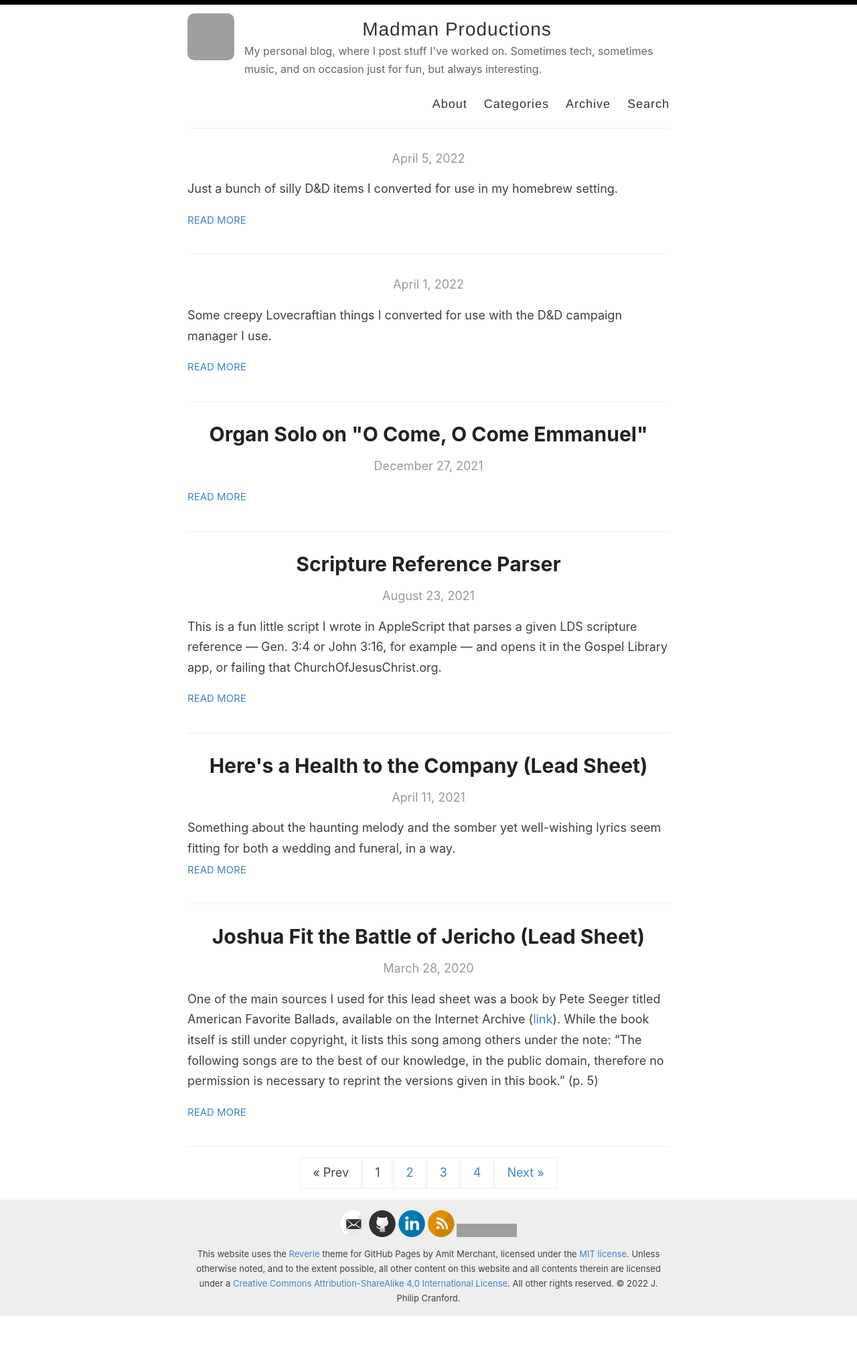
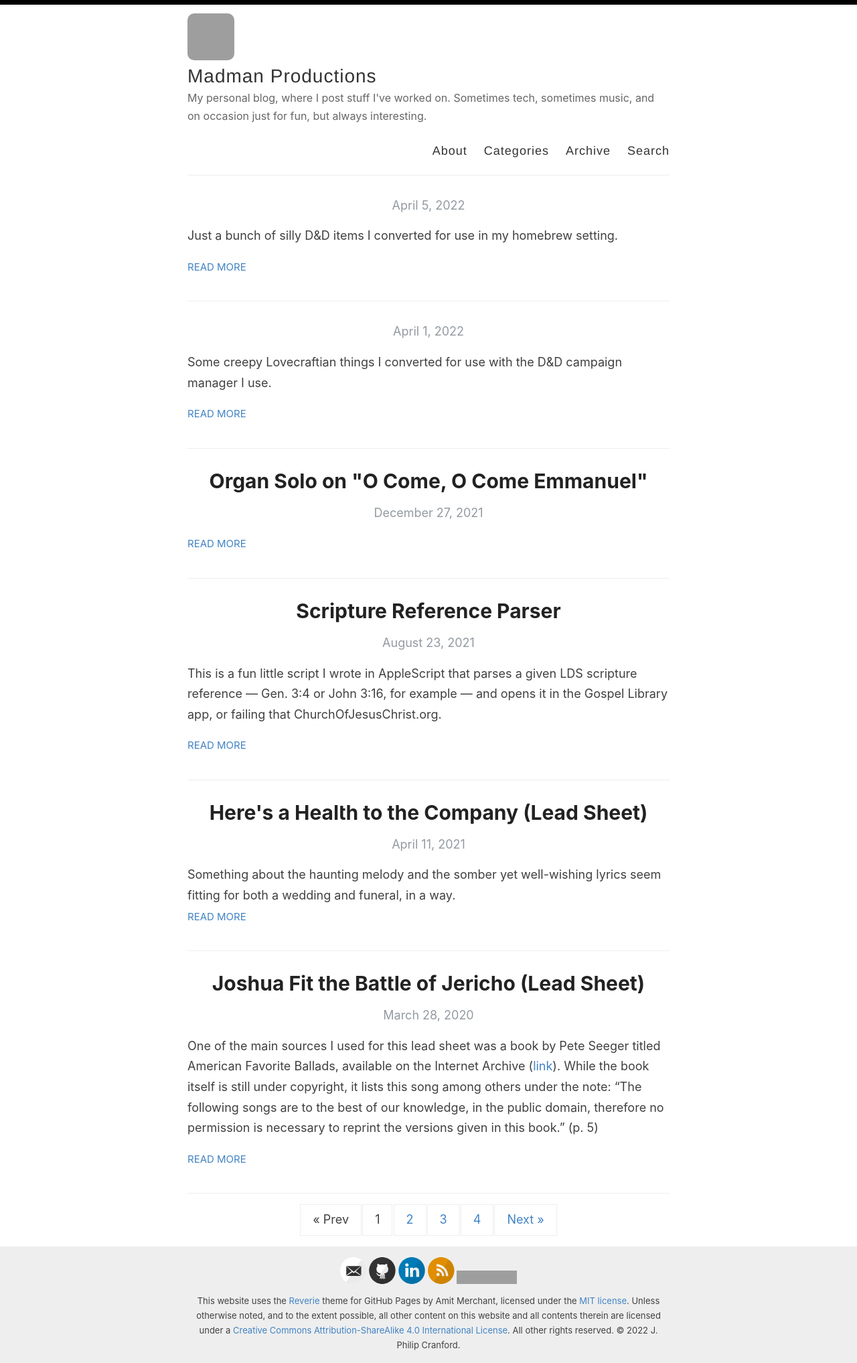
Before and after one commit to jpcranford/jpcranford.github.io, a Jekyll site: the page built from index.html, in a window 1280 px wide. Shown: the whole page at 67% size. Built offline with Jekyll 4.4.1, drawn with Linux system fonts in a browser that asks for light colours; the list of posts is cut into pages by our own code; before the commit the page ends 1965 px from its top, so only the background shows below that; grey boxes are pictures that could not be loaded.

Commit message:
Update style.scss

```diff
--- a/assets/style.scss
+++ b/assets/style.scss
@@ -295,13 +295,13 @@ p > img {
 }
 
 .site-info {
-  // float: left;
+  float: left;
 
-  // @include mobile {
+  @include mobile {
     float: none;
     display: block;
     margin: 0 auto;
-  // }
+  }
 }
 
 .site-name {
@@ -312,11 +312,11 @@ p > img {
   font-weight: 300;
   font-size: 28px;
   letter-spacing: 1px;
-  // text-align: left;
+  text-align: left;
 
-  // @include mobile {
+  @include mobile {
     text-align: center;
-  // }
+  }
 }
 
 .site-description {
```
